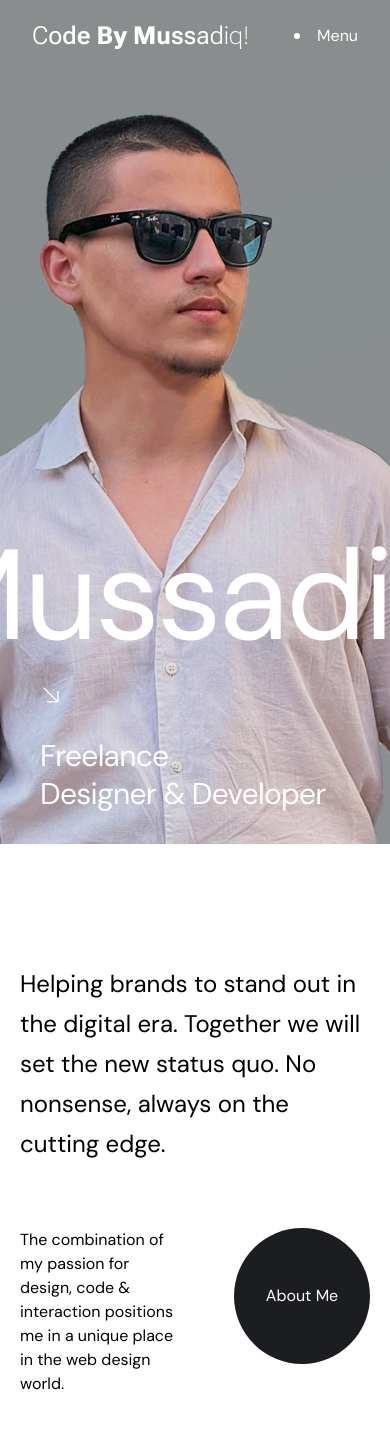
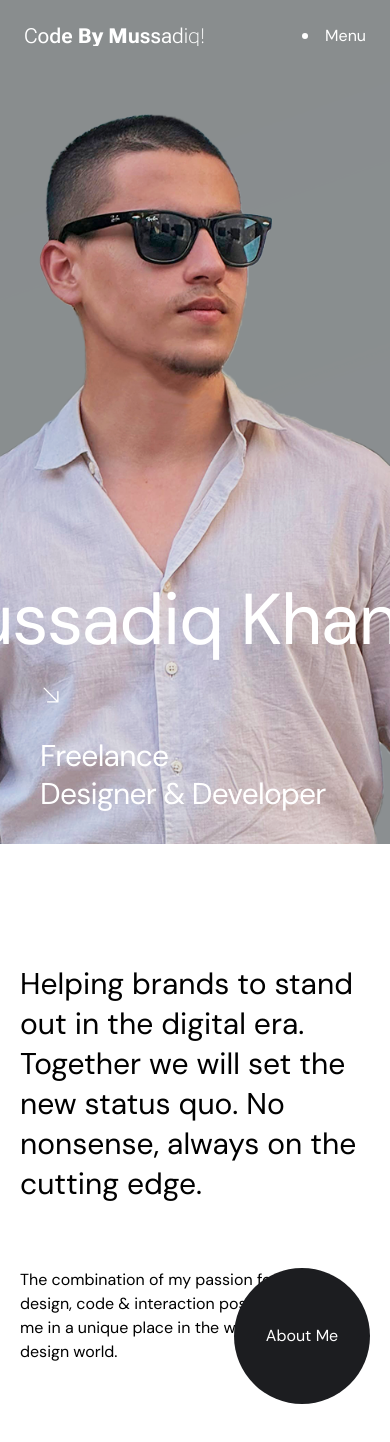
Before and after one commit to mussadiqkhan6886/portfolionew, a Next.js app: page / in a window 390 px wide. Shown: the top 1442 px of the page. Built offline with nearby package versions, Linux system fonts and the light colour scheme.

Commit message:
responsive done

```diff
--- a/components/comp/Header.tsx
+++ b/components/comp/Header.tsx
@@ -25,9 +25,9 @@ const Header = () => {
 
 
   return (
-    <header className="fixed top-0 w-full z-50 text-white flex justify-between items-center p-6 px-8">
-        {hide ? <> <button className="absolute top-8 right-8" onClick={() => setIsOpen(true)}>
-            <MagnetText mobile={false} dot={"no"} text={<FiMenu size={28} /> } strength={0.5} className=" w-18 h-18 rounded-full bg-text hover:bg-ctr-dark justify-center items-center text-gray" />
+    <header className="fixed top-0 w-full z-50 text-white flex justify-between items-center p-6 px-6 sm:px-8">
+        {hide ? <> <button className="absolute top-6 sm:top-8 right-6 sm:right-8" onClick={() => setIsOpen(true)}>
+            <MagnetText mobile={false} dot={"no"} text={<FiMenu size={28} /> } strength={0.5} className=" w-15 sm:w-18 h-15 sm:h-18 rounded-full bg-text hover:bg-ctr-dark justify-center items-center text-gray" />
         </button>
         {isOpen && <Menu close={setIsOpen} />}
         </>
@@ -42,7 +42,7 @@ const Header = () => {
             italic
             textColor="#ffffff"
             strokeColor="#5227FF"
-            minFontSize={24}
+            minFontSize={20}
           />
         </Link>
 
--- a/components/comp/Menu.tsx
+++ b/components/comp/Menu.tsx
@@ -15,18 +15,18 @@ const Menu = ({close}: Params) => {
     <aside className="bg-text w-screen h-screen z-50 p-8 inset-0 absolute text-white">
       <div className="flex items-end justify-end">
         <button onClick={() => close(false)} >
-            <MagnetText mobile={false} dot={"no"} text={<FiX size={32} color={"white"} /> } strength={0.5} className=" w-18 h-18 rounded-full bg-ctr-dark justify-center items-center " />
+            <MagnetText mobile={false} dot={"no"} text={<FiX size={32} color={"white"} /> } strength={0.5} className=" w-15 sm:w-18 h-15 sm:h-18 rounded-full bg-ctr-dark justify-center items-center " />
         </button>
       </div>
       <div className="mt-4 mb-27">
         <div>
-            <p className={` text-gray uppercase text-xs font-bold pb-6 border-b border-gray/80`}>Navigation</p>
+            <p className={` text-gray uppercase text-xs font-bold pb-4 sm:pb-6 border-b border-gray/80`}>Navigation</p>
         </div>
         <nav>
             <ul className="flex gap-4 flex-col">
-                <li><Link href="/"><MagnetText strength={0.1} className="w-full text-5xl pt-8" dot={"right"} mobile={true} text={"Home"} /></Link></li>
+                <li><Link href="/"><MagnetText strength={0.1} className="w-full text-4xl sm:text-5xl pt-8" dot={"right"} mobile={true} text={"Home"} /></Link></li>
                 {menu.map(item => (
-                    <li key={item.link}><Link href={item.link}><MagnetText strength={0.1} className="w-full text-5xl" mobile={true} dot={"right"} text={item.title} /></Link></li>
+                    <li key={item.link}><Link href={item.link}><MagnetText strength={0.1} className="w-full text-4xl sm:text-5xl" mobile={true} dot={"right"} text={item.title} /></Link></li>
                 ))}
             </ul>
         </nav>
--- a/components/ui/HeroLoopName.tsx
+++ b/components/ui/HeroLoopName.tsx
@@ -146,7 +146,7 @@ export const ScrollVelocity: React.FC<ScrollVelocityProps> = ({
     return (
       <div className={`${parallaxClassName} absolute bottom-46 sm:bottom-24 `} style={parallaxStyle}>
         <motion.div
-          className={`${scrollerClassName} flex whitespace-nowrap text-center text-white tracking-[-0.02em] text-9xl sm:text-[12rem] md:leading-[5rem]`}
+          className={`${scrollerClassName} flex whitespace-nowrap text-center text-white tracking-[-0.02em] text-7xl min-[460px]:text-9xl sm:text-[12rem] leading-[5rem]`}
           style={{ x, ...scrollerStyle }}
         >
           {spans}
--- a/sections/About.tsx
+++ b/sections/About.tsx
@@ -6,13 +6,13 @@ const About = () => {
   return (
     <section className="bg-white flex flex-col md:flex-row justify-between gap-16 max-w-275 mx-auto px-5 pt-30 md:pt-40 pb-20">
       <article className="max-w-2xl">
-        <p className="text-2xl sm:text-3xl leading-10">
+        <p className="text-3xl leading-10">
           Helping brands to stand out in the digital era. Together we will set
           the new status quo. No nonsense, always on the cutting edge.
         </p>
       </article>
 
-      <div className="flex flex-row md:flex-col gap-5 md:gap-18">
+      <div className="flex relative flex-row md:flex-col gap-5 md:gap-18">
         <article className="max-w-xs pr-10">
           <p>
             The combination of my passion for design, code & interaction
@@ -20,7 +20,7 @@ const About = () => {
           </p>
         </article>
 
-        <Link href="/about">
+        <Link className="absolute right-0" href="/about">
           <MagnetText
             text="About Me"
             mobile={false}
```
